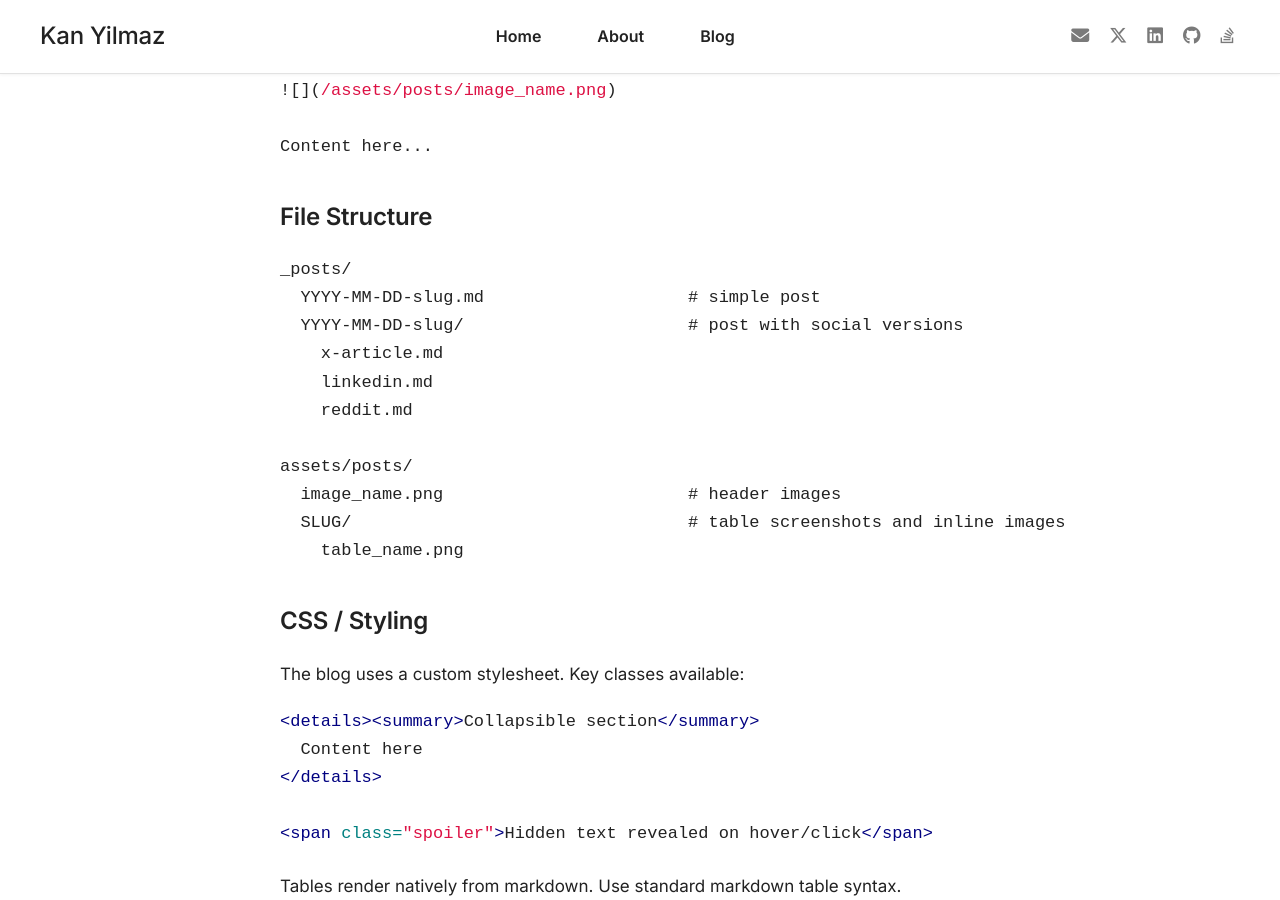
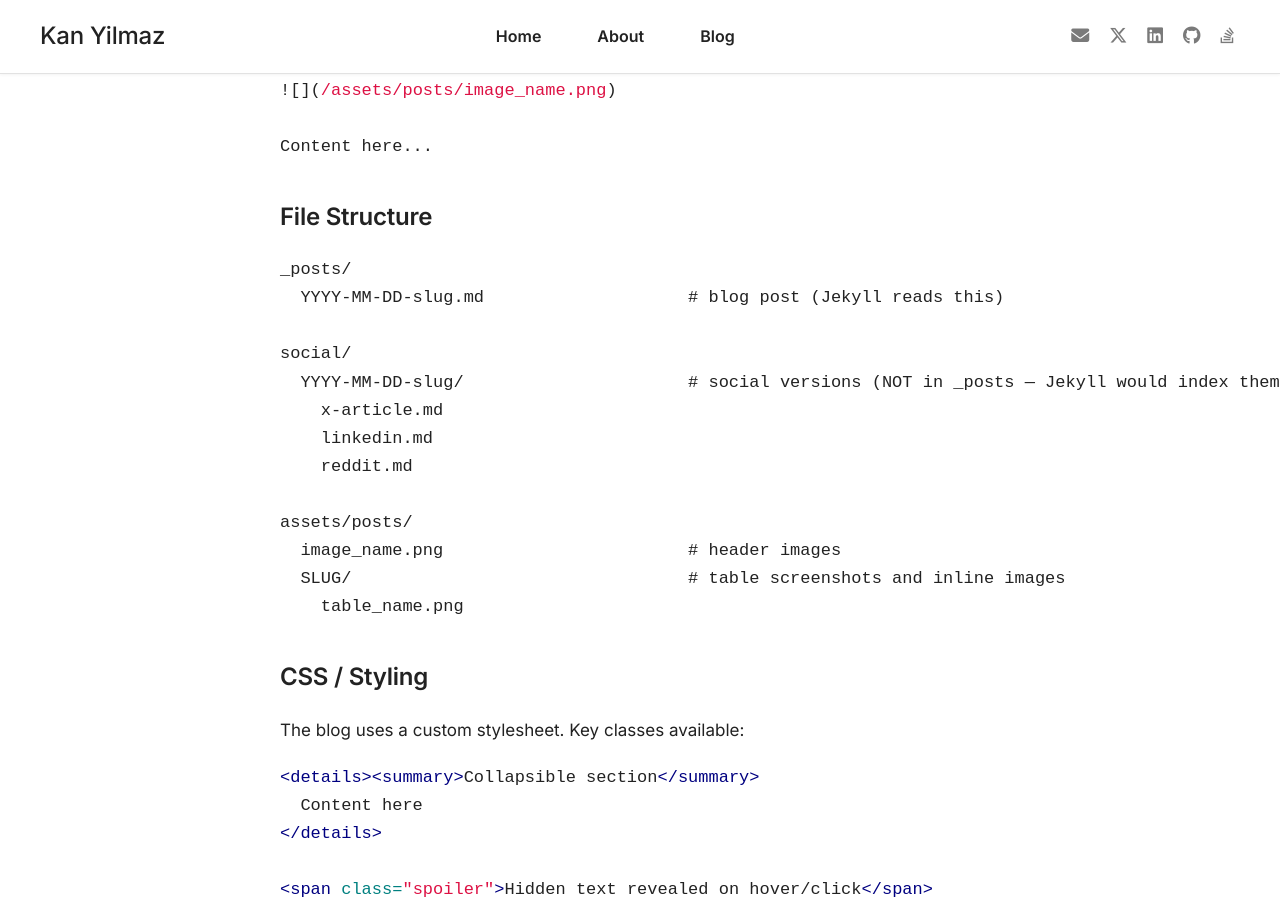
Before and after one commit to thellimist/thellimist.github.io, a Jekyll site: the page built from skills/blog-writing/SKILL.md, in a window 1280 px wide and 900 px high, scrolled down 724 px. Built offline with Jekyll 4.4.1, drawn with Linux system fonts in a browser that asks for light colours; our own code applies the rules of GitHub Pages for plain Markdown files.

Commit message:
Move social versions out of _posts to avoid Jekyll indexing

````diff
--- a/skills/blog-writing/SKILL.md
+++ b/skills/blog-writing/SKILL.md
@@ -34,8 +34,10 @@ Content here...
 
 ```
 _posts/
-  YYYY-MM-DD-slug.md                    # simple post
-  YYYY-MM-DD-slug/                      # post with social versions
+  YYYY-MM-DD-slug.md                    # blog post (Jekyll reads this)
+
+social/
+  YYYY-MM-DD-slug/                      # social versions (NOT in _posts — Jekyll would index them)
     x-article.md
     linkedin.md
     reddit.md
````
Also changed, not shown: _posts/2026-02-19-five-stages-of-ai-agents.md (+1 -1 lines), skills/linkedin-publishing/SKILL.md (+1 -1 lines), skills/reddit-publishing/SKILL.md (+1 -1 lines), skills/x-publishing/SKILL.md (+1 -1 lines), social/2026-02-19-five-stages-of-ai-agents/x-article.md (renamed from _posts/2026-02-19-five-stages-of-ai-agents/x-article.md, +1 -1 lines), social/2026-02-19-five-stages-of-ai-agents/linkedin.md (renamed from _posts/2026-02-19-five-stages-of-ai-agents/linkedin.md).
